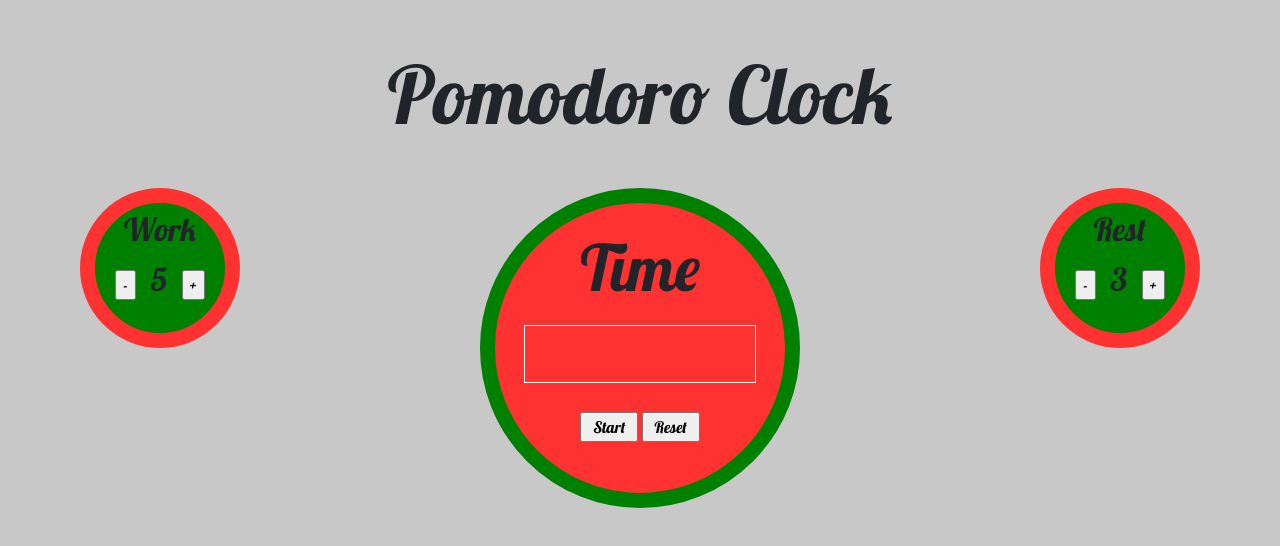
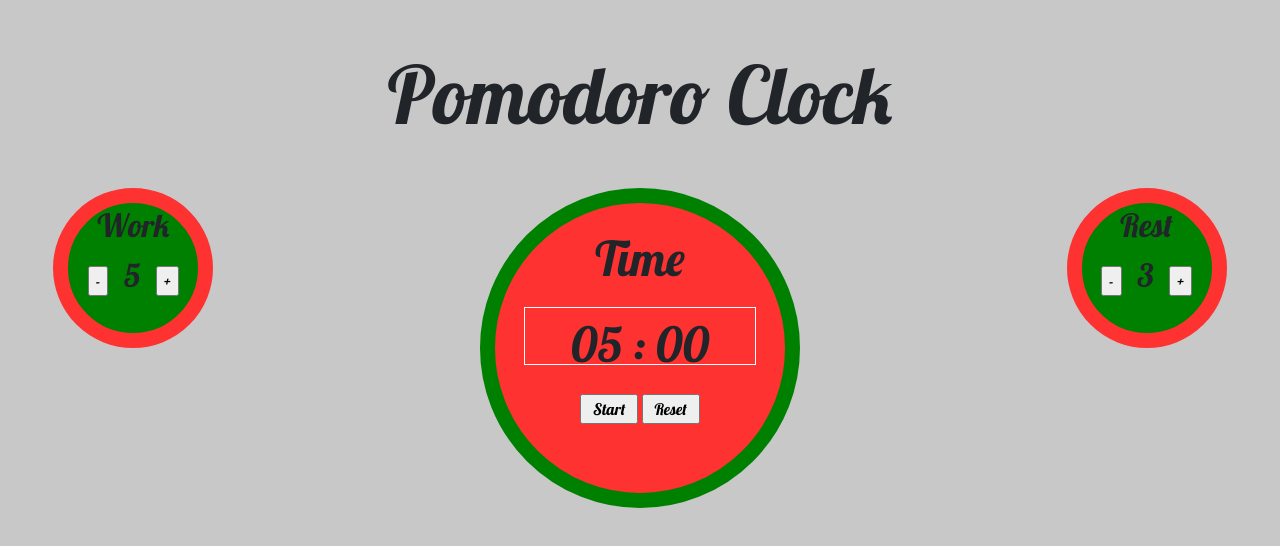
Before and after one commit to Bearsintours/pomodoro-clock, a plain HTML site: page index.html in a window 1280 px wide. Drawn offline with nearby package versions, Linux system fonts and the light colour scheme.

Commit message:
Fix font-size on clock title

```diff
--- a/index.html
+++ b/index.html
@@ -3,6 +3,7 @@
 
   <head>
     <meta charset="utf-8">
+    <meta name="viewport" content="width=device-width, initial-scale=1">
     <link rel="stylesheet" href="https://cdnjs.cloudflare.com/ajax/libs/twitter-bootstrap/4.0.0-beta/css/bootstrap.min.css">
     <link rel="stylesheet" href="https://cdnjs.cloudflare.com/ajax/libs/jquery/3.2.1/jquery.min.js">
     <link rel="stylesheet" href="https://cdnjs.cloudflare.com/ajax/libs/font-awesome/4.6.3/css/font-awesome.min.css">
@@ -17,7 +18,7 @@
         <h1>Pomodoro Clock</h1>
       </div>
       <div class="row justify-content-around">
-      <div class="col-md-3 left">
+        <div class="left">
           <div id="work" class="box">
             <div id="work-time">
               <h2>Work</h2>
@@ -37,14 +38,14 @@
             <div id="screen">
             </div>
             <div id="start-reset">
-            <button style="button" id="start">Start
+              <button id="start">Start
               </button>
-            <button style="button" id="reset">Reset
+              <button id="reset">Reset
               </button>
             </div>
           </div>
         </div>
-      <div class="col-md-3 right">
+        <div class="right">
           <div id="rest" class="box">
             <div id="rest-time">
               <h2>Rest</h2>
@@ -58,6 +59,7 @@
         </div>
       </div>
     </div>
+  <script src="data.js"></script>
   </body>
 
 </html>
--- a/style.css
+++ b/style.css
@@ -36,7 +36,7 @@ body {
 }
 
 #text h1 {
-  font-size: 4em;
+  font-size: 3em;
 }
 
 #screen {
```
Lines whose indentation alone changed are shown as unchanged.
